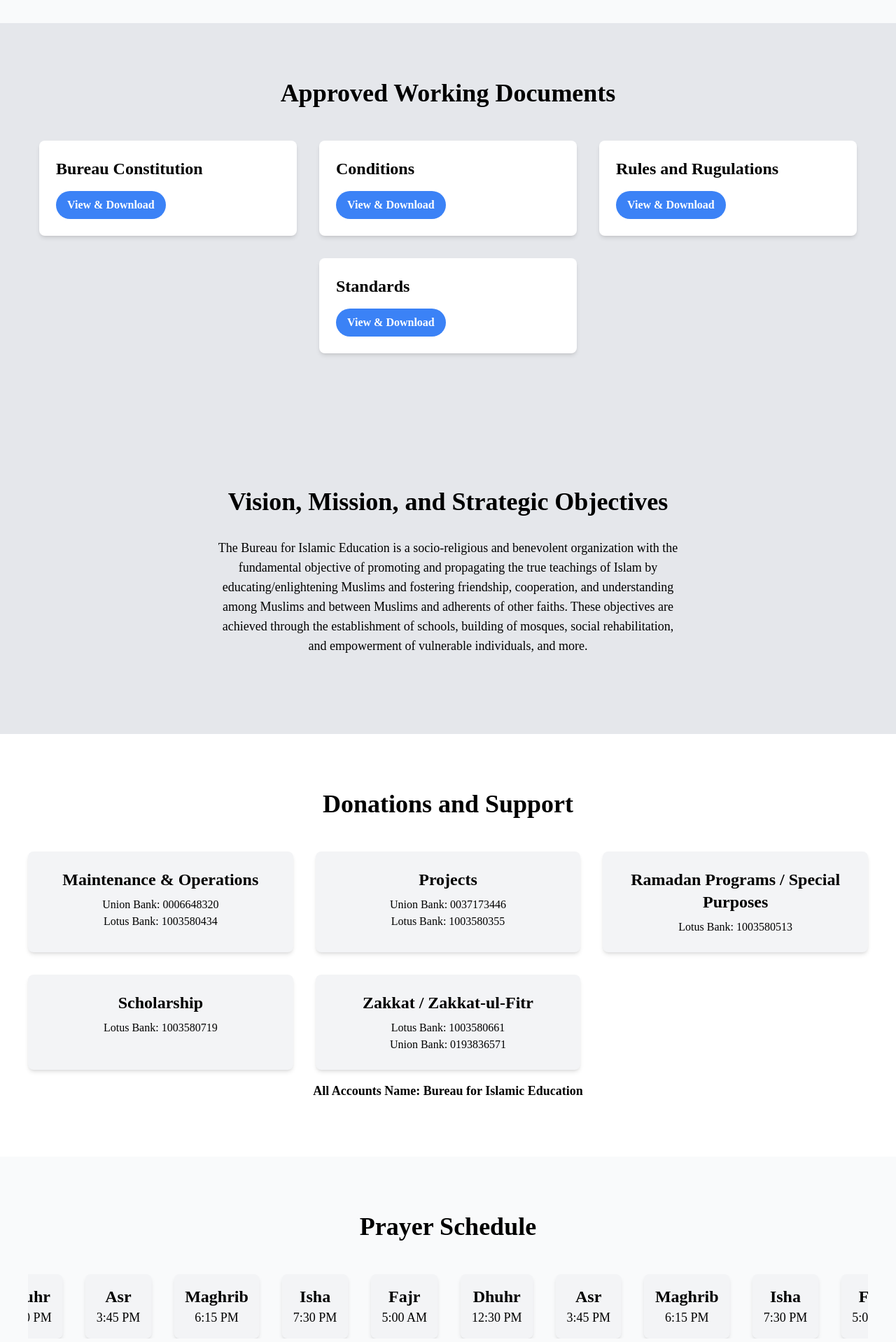
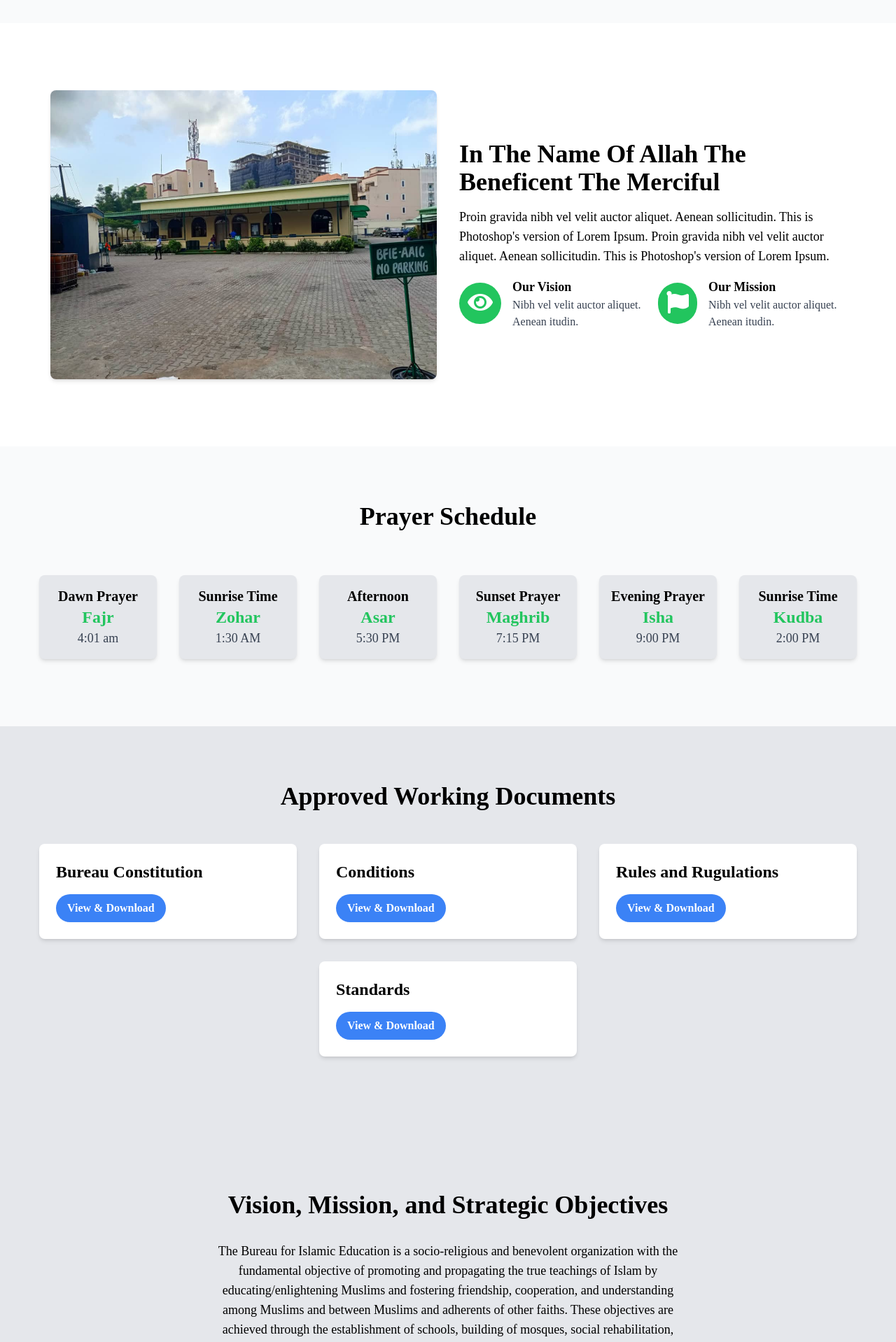
Before and after one commit to Mustaphayinka/bureau-islamic-education, a React (Create React App) app in the folder frontend/: page / in a window 1280 px wide. Shown: the part 860-2778 px from the top of the page at 70% size. Built offline with nearby package versions, Linux system fonts and the light colour scheme.

Commit message:
routine changes

```diff
--- a/frontend/src/pages/Home/Home.js
+++ b/frontend/src/pages/Home/Home.js
@@ -1,11 +1,12 @@
 import React, { useEffect } from 'react';
-import { Link } from 'react-router-dom';  // Import Link from react-router-dom
+import { Link } from 'react-router-dom';
 import image1 from '../../assets/bfie1.jpeg';
 import ApprovedDocuments from '../../components/ApprovedDocuments';
 
 const Home = () => {
   useEffect(() => {
     const container = document.getElementById('scroll-container');
+    if (container) {
       const content = container.innerHTML;
       container.innerHTML += content; // Duplicate the content
 
@@ -26,6 +27,7 @@
 
       const interval = setInterval(scrollContent, 20);
       return () => clearInterval(interval);
+    }
   }, []);
 
   return (
@@ -67,6 +69,92 @@
             <p className="text-base md:text-lg leading-relaxed max-w-3xl mx-auto">
               The concept of the BUREAU FOR ISLAMIC EDUCATION started as a school for Islamic Education (Madarasatul Nuril Islam Society) targeted to educate women living in Ikoyi and its environs in 1983 at No. 2 Glover Road, Ikoyi, Lagos. The Bureau for Islamic Education was duly registered at the Corporate Affairs Commission on the 21st November 1991 with a Certificate of Registration No. 6487 and a NINE (9) Member Board of Trustees. Before the death of Alhaji Abdulkadir Ahmed in 1993, he declared and dedicated the property at No. 17 Ruxton Road Ikoyi Lagos as WAQAF bequeathed to the Muslim Ummah.
             </p>
+          </div>
+        </section>
+
+        <section className="w-screen py-10 md:py-20 bg-white">
+          <div className="container mx-auto px-4">
+            <div className="flex flex-wrap justify-center md:justify-between items-center">
+              <div className="w-full md:w-1/2 p-4">
+                <img src={image1} alt="Video Placeholder" className="w-full h-auto rounded-lg shadow-md" />
+              </div>
+              <div className="w-full md:w-1/2 p-4 text-left md:text-left">
+                <h2 className="text-2xl md:text-4xl font-bold mb-4">In The Name Of Allah The Beneficent The Merciful</h2>
+                <p className="text-base md:text-lg leading-relaxed mb-4">
+                  Proin gravida nibh vel velit auctor aliquet. Aenean sollicitudin. This is Photoshop's version of Lorem Ipsum. Proin gravida nibh vel velit auctor aliquet. Aenean sollicitudin. This is Photoshop's version of Lorem Ipsum.
+                </p>
+                <div className="grid grid-cols-1 md:grid-cols-2 gap-4">
+                  <div className="flex items-center">
+                    <div className="bg-green-500 text-white p-3 rounded-full mr-4">
+                      <i className="fas fa-eye fa-2x"></i>
+                    </div>
+                    <div>
+                      <h3 className="text-lg font-bold">Our Vision</h3>
+                      <p className="text-gray-700">Nibh vel velit auctor aliquet. Aenean itudin.</p>
+                    </div>
+                  </div>
+                  <div className="flex items-center">
+                    <div className="bg-green-500 text-white p-3 rounded-full mr-4">
+                      <i className="fas fa-flag fa-2x"></i>
+                    </div>
+                    <div>
+                      <h3 className="text-lg font-bold">Our Mission</h3>
+                      <p className="text-gray-700">Nibh vel velit auctor aliquet. Aenean itudin.</p>
+                    </div>
+                  </div>
+                </div>
+              </div>
+            </div>
+          </div>
+        </section>
+
+        <section className="w-screen py-10 md:py-20 bg-gray-50">
+          <div className="container mx-auto text-center">
+            <h2 className="text-2xl md:text-4xl font-bold mb-6 md:mb-12">Prayer Schedule</h2>
+            <div className="flex justify-center flex-wrap">
+              <div className="p-4 w-full sm:w-1/2 md:w-1/3 lg:w-1/6">
+                <div className="bg-gray-200 p-4 rounded-lg shadow-md">
+                  <h3 className="text-xl font-bold">Dawn Prayer</h3>
+                  <p className="text-2xl text-green-500 font-semibold">Fajr</p>
+                  <p className="text-lg text-gray-700">4:01 am</p>
+                </div>
+              </div>
+              <div className="p-4 w-full sm:w-1/2 md:w-1/3 lg:w-1/6">
+                <div className="bg-gray-200 p-4 rounded-lg shadow-md">
+                  <h3 className="text-xl font-bold">Sunrise Time</h3>
+                  <p className="text-2xl text-green-500 font-semibold">Zohar</p>
+                  <p className="text-lg text-gray-700">1:30 AM</p>
+                </div>
+              </div>
+              <div className="p-4 w-full sm:w-1/2 md:w-1/3 lg:w-1/6">
+                <div className="bg-gray-200 p-4 rounded-lg shadow-md">
+                  <h3 className="text-xl font-bold">Afternoon</h3>
+                  <p className="text-2xl text-green-500 font-semibold">Asar</p>
+                  <p className="text-lg text-gray-700">5:30 PM</p>
+                </div>
+              </div>
+              <div className="p-4 w-full sm:w-1/2 md:w-1/3 lg:w-1/6">
+                <div className="bg-gray-200 p-4 rounded-lg shadow-md">
+                  <h3 className="text-xl font-bold">Sunset Prayer</h3>
+                  <p className="text-2xl text-green-500 font-semibold">Maghrib</p>
+                  <p className="text-lg text-gray-700">7:15 PM</p>
+                </div>
+              </div>
+              <div className="p-4 w-full sm:w-1/2 md:w-1/3 lg:w-1/6">
+                <div className="bg-gray-200 p-4 rounded-lg shadow-md">
+                  <h3 className="text-xl font-bold">Evening Prayer</h3>
+                  <p className="text-2xl text-green-500 font-semibold">Isha</p>
+                  <p className="text-lg text-gray-700">9:00 PM</p>
+                </div>
+              </div>
+              <div className="p-4 w-full sm:w-1/2 md:w-1/3 lg:w-1/6">
+                <div className="bg-gray-200 p-4 rounded-lg shadow-md">
+                  <h3 className="text-xl font-bold">Sunrise Time</h3>
+                  <p className="text-2xl text-green-500 font-semibold">Kudba</p>
+                  <p className="text-lg text-gray-700">2:00 PM</p>
+                </div>
+              </div>
+            </div>
           </div>
         </section>
 
@@ -112,57 +200,6 @@
             <p className="mt-4 text-base md:text-lg font-semibold">All Accounts Name: Bureau for Islamic Education</p>
           </div>
         </section>
-
-        <section className="w-screen py-10 md:py-20 bg-gray-50">
-          <div className="container mx-auto text-center">
-            <h2 className="text-2xl md:text-4xl font-bold mb-6 md:mb-12">Prayer Schedule</h2>
-            <div className="relative overflow-hidden">
-              <div id="scroll-container" className="flex space-x-8 animate-scroll">
-                <div className="min-w-max bg-gray-100 p-4 rounded-lg shadow-md">
-                  <h3 className="text-xl md:text-2xl font-bold">Fajr</h3>
-                  <p className="text-base md:text-lg">5:00 AM</p>
-                </div>
-                <div className="min-w-max bg-gray-100 p-4 rounded-lg shadow-md">
-                  <h3 className="text-xl md:text-2xl font-bold">Dhuhr</h3>
-                  <p className="text-base md:text-lg">12:30 PM</p>
-                </div>
-                <div className="min-w-max bg-gray-100 p-4 rounded-lg shadow-md">
-                  <h3 className="text-xl md:text-2xl font-bold">Asr</h3>
-                  <p className="text-base md:text-lg">3:45 PM</p>
-                </div>
-                <div className="min-w-max bg-gray-100 p-4 rounded-lg shadow-md">
-                  <h3 className="text-xl md:text-2xl font-bold">Maghrib</h3>
-                  <p className="text-base md:text-lg">6:15 PM</p>
-                </div>
-                <div className="min-w-max bg-gray-100 p-4 rounded-lg shadow-md">
-                  <h3 className="text-xl md:text-2xl font-bold">Isha</h3>
-                  <p className="text-base md:text-lg">7:30 PM</p>
-                </div>
-                {/* Duplicate for seamless scrolling */}
-                <div className="min-w-max bg-gray-100 p-4 rounded-lg shadow-md">
-                  <h3 className="text-xl md:text-2xl font-bold">Fajr</h3>
-                  <p className="text-base md:text-lg">5:00 AM</p>
-                </div>
-                <div className="min-w-max bg-gray-100 p-4 rounded-lg shadow-md">
-                  <h3 className="text-xl md:text-2xl font-bold">Dhuhr</h3>
-                  <p className="text-base md:text-lg">12:30 PM</p>
-                </div>
-                <div className="min-w-max bg-gray-100 p-4 rounded-lg shadow-md">
-                  <h3 className="text-xl md:text-2xl font-bold">Asr</h3>
-                  <p className="text-base md:text-lg">3:45 PM</p>
-                </div>
-                <div className="min-w-max bg-gray-100 p-4 rounded-lg shadow-md">
-                  <h3 className="text-xl md:text-2xl font-bold">Maghrib</h3>
-                  <p class="text-base md:text-lg">6:15 PM</p>
-                </div>
-                <div className="min-w-max bg-gray-100 p-4 rounded-lg shadow-md">
-                  <h3 className="text-xl md:text-2xl font-bold">Isha</h3>
-                  <p class="text-base md:text-lg">7:30 PM</p>
-                </div>
-              </div>
-            </div>
-          </div>
-        </section>
       </main>
 
       <footer className="bg-gray-800 text-white py-8">
```
Lines whose indentation alone changed are shown as unchanged.
